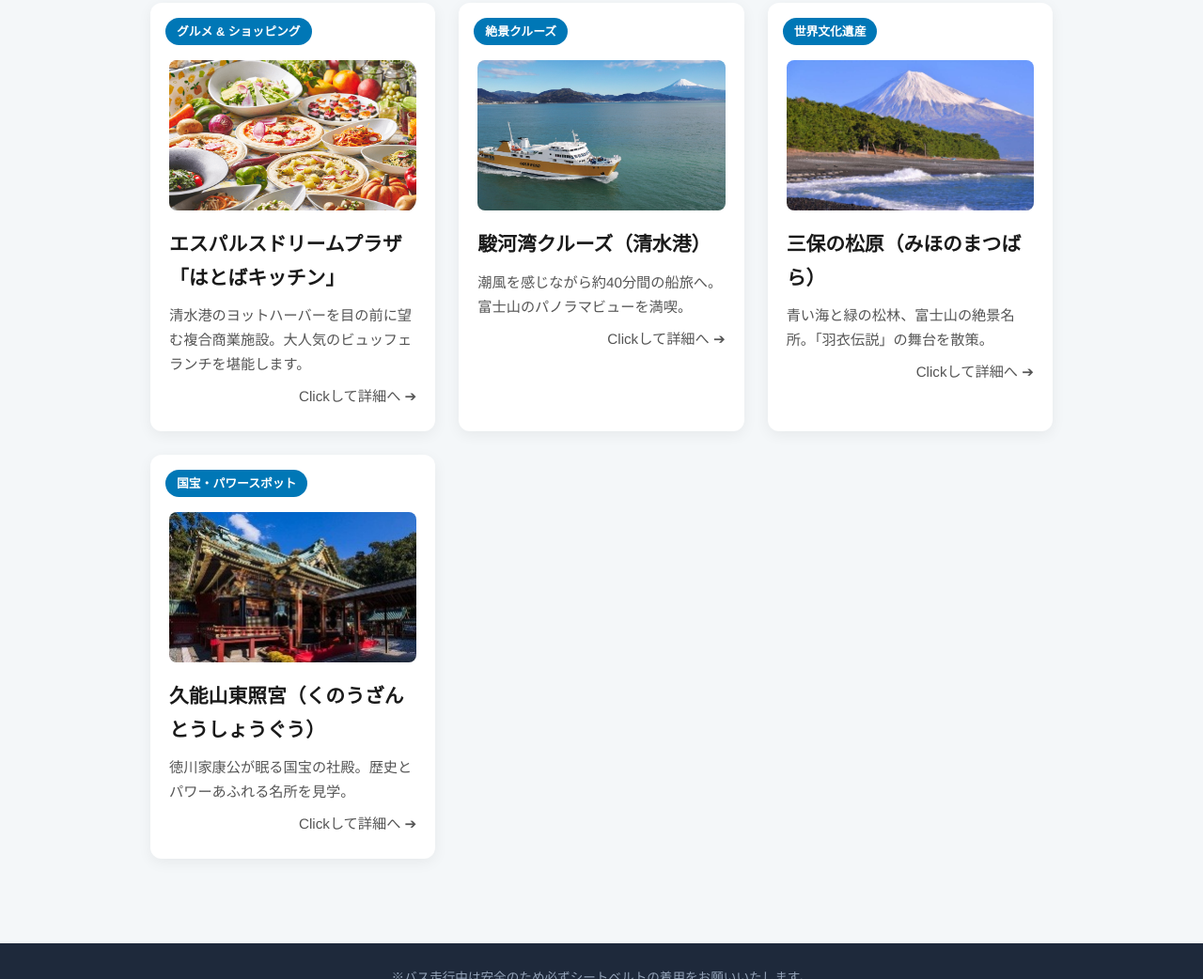
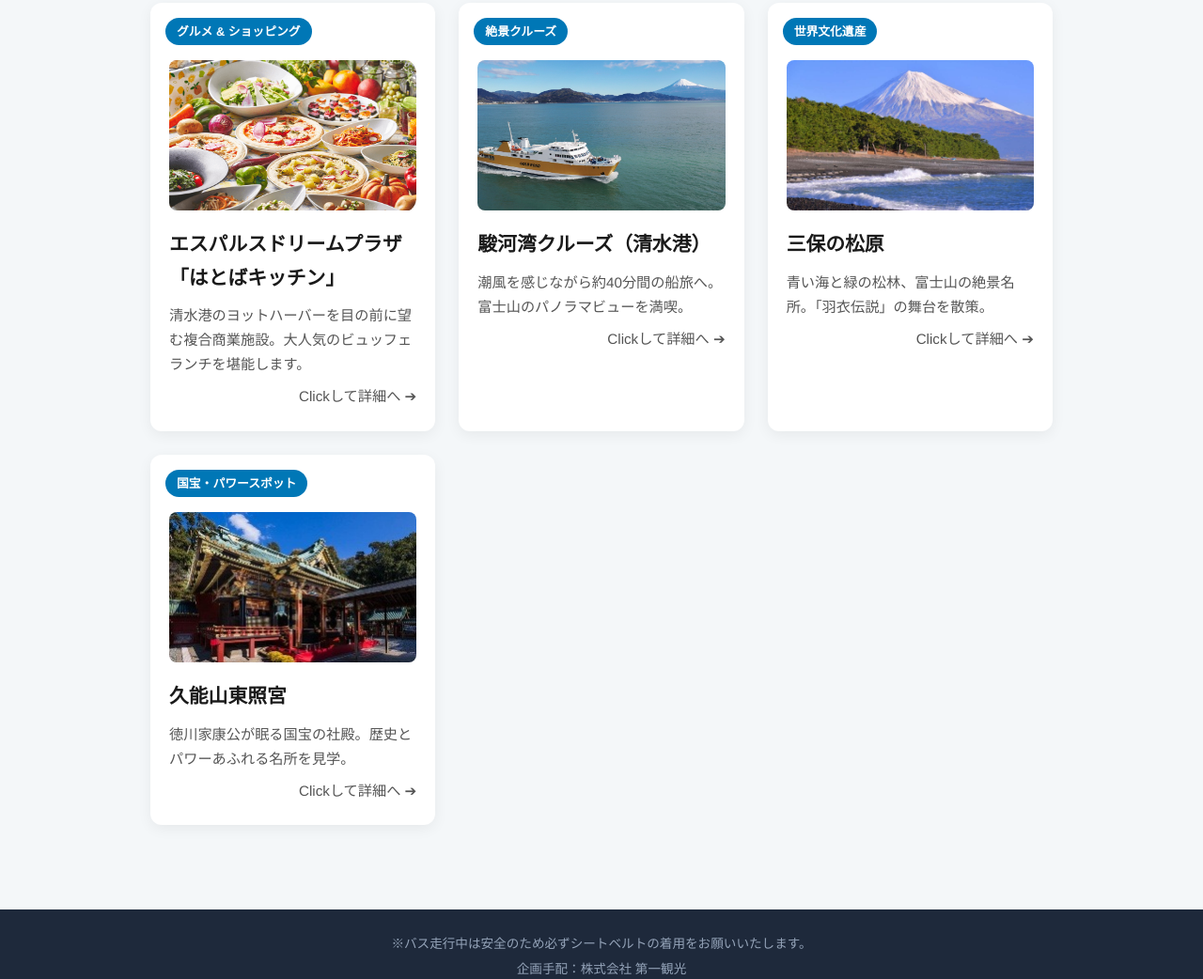
Before and after one commit to ryugakuseirkg/Project-Travel, a plain HTML site: page index.html in a window 1280 px wide. Shown: the part 772-1814 px from the top of the page at 94% size. Drawn offline with Linux system fonts and the light colour scheme; files whose address does not match are found by name.

Commit message:
feature1 でスポット３とスポット４のふりがなをけしました。

```diff
--- a/index.html
+++ b/index.html
@@ -95,7 +95,7 @@
           <span class="spot-tag">世界文化遺産</span>
           <div class="spot-body">
             <img src="image/image3.jpg" alt="三保の松原" style="width:100%; height:160px; object-fit:cover; border-radius:8px; margin-bottom:10px;">
-            <h3 class="spot-title">三保の松原（みほのまつばら）</h3>
+            <h3 class="spot-title">三保の松原</h3>
             <p class="spot-text">青い海と緑の松林、富士山の絶景名所。「羽衣伝説」の舞台を散策。<span style="display: block; text-align: right; margin-top: 8px;">Clickして詳細へ ➔</span></p>
           </div>
         </a>
@@ -105,7 +105,7 @@
           <span class="spot-tag">国宝・パワースポット</span>
           <div class="spot-body">
             <img src="image/image4.jpg" alt="久能山東照宮" style="width:100%; height:160px; object-fit:cover; border-radius:8px; margin-bottom:10px;">
-            <h3 class="spot-title">久能山東照宮（くのうざんとうしょうぐう）</h3>
+            <h3 class="spot-title">久能山東照宮</h3>
             <p class="spot-text">徳川家康公が眠る国宝の社殿。歴史とパワーあふれる名所を見学。<span style="display: block; text-align: right; margin-top: 8px;">Clickして詳細へ ➔</span></p>
           </div>
         </a>
```
